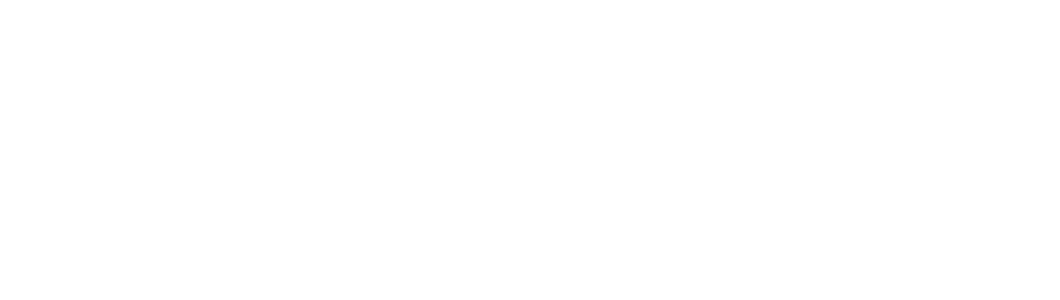
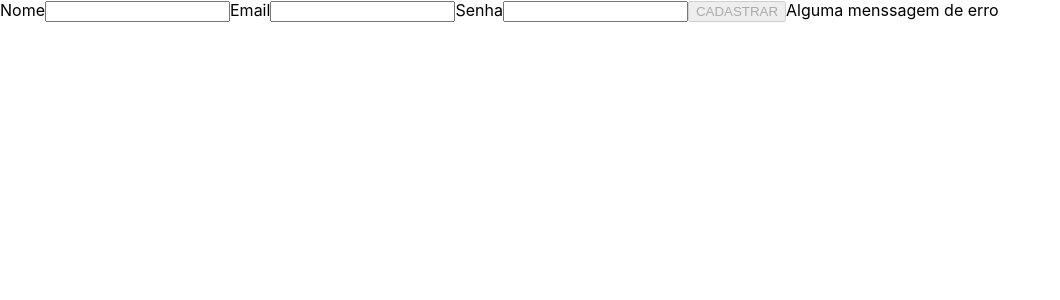
Before and after one commit to RaphaelPach/App-Delivery-Grupo-10, a React (Create React App) app in the folder front-end/: page /register in a window 1280 px wide. Shown: the top 300 px of the page, without its empty margins (0-1060 px from the left). Built offline with nearby package versions, Linux system fonts and the light colour scheme.

Commit message:
feat página de registro, e parte da validação dos inputs

```diff
--- a/front-end/src/App.js
+++ b/front-end/src/App.js
@@ -1,6 +1,7 @@
 import React from 'react';
 import { Switch, Route, Redirect } from 'react-router-dom';
 import Login from './pages/login';
+import Register from './pages/register';
 
 function App() {
   return (
@@ -9,10 +10,10 @@
         <Redirect to="/login" />
       </Route>
       <Route path="/login" component={ Login } />
+      <Route path="/register" component={ Register } />
     </Switch>
   );
 }
 // <Redirect from='/' to='/users/profile/:id' />
-// <Route exact path='/register' component={ Redirect } />
 
 export default App;
--- a/front-end/src/pages/register.jsx
+++ b/front-end/src/pages/register.jsx
@@ -1,56 +1,53 @@
-import { useState } from 'react';
+import { useState, useEffect } from 'react';
 import { Redirect } from 'react-router';
 
 const ROUTE = 'common_register';
 const NAME_ELEMENT = 'input-name';
-/* const EMAIL_ELEMENT = 'input-email'; */
+const EMAIL_ELEMENT = 'input-email';
 const PASSWORD_ELEMENT = 'input-password';
 const REGISTER_BUTTON_ELEMENT = 'button-register';
-const EMAIL_ERROR_ELEMENT = 'element-invalid-id';
+const REGISTER_ERROR_ELEMENT = 'element-invalid_register';
 
 function Register() {
-  const [login, setLogin] = useState('');
+  const [name, setName] = useState('');
+  const [email, setEmail] = useState('');
   const [password, setPassword] = useState('');
-  const [enableDisable, setEnableDisable] = useState(true);
+  const [trueOrFalse, setTrueOrFalse] = useState(true);
   const [emailError, setEmailError] = useState(true);
-  /* const [registerPage, setRegisterPage] = useState(false); */
+  const [redirect, setRedirect] = useState(false);
 
-  const loginHandle = (event) => {
-    setLogin(event.target.value);
+  useEffect(() => {
+    const Regex = /^[a-z0-9.]+@[a-z0-9]+\.[a-z]+(\.[a-z]+)?$/i;
+    const VRegister = () => {
+      const SIX = 6;
+      const TWELVE = 12;
+      return (Regex.test(email) && password.length >= SIX && name.length >= TWELVE);
+    };
+    if (VRegister()) {
+      setTrueOrFalse(false);
+    } else {
+      setTrueOrFalse(true);
+    }
 
-    if (regex.test(login)) {
-      setEmailError(false);
+    if (Regex.test(email)) {
+      return setEmailError(false);
     }
-    if (regex.test(login) && password.length > SEVEN) {
-      setEnableDisable(false);
-    } else {
-      setEnableDisable(true);
-    }
-  };
+  }, [email, password, name]);
 
-  const passwordHandle = (event) => {
-    setPassword(event.target.value);
-
-    if (password && regex.test(login) && password.length > SEVEN) {
-      setEnableDisable(false);
-    } else {
-      setEnableDisable(true);
-    }
-  };
-
-  const loginOnClick = () => <Redirect to="/" />;
-  const registerOnClick = () => setRegisterPage(true);
-  // tirar funções daqui
+  if (redirect) {
+    return <Redirect to="/alguma-pagina" />;
+  }
 
   return (
     <div>
       <label htmlFor="name">
-        Name
+        Nome
         <input
           type="text"
           data-testid={ `${ROUTE}__${NAME_ELEMENT}` }
           name="name"
-          onChange={ loginHandle }
+          value={ name }
+          onChange={ (e) => setName(e.target.value) }
           required
         />
       </label>
@@ -59,27 +56,32 @@
         <input
           name="email"
           type="email"
+          data-testid={ `${ROUTE}__${EMAIL_ELEMENT}` }
+          value={ email }
+          onChange={ (e) => setEmail(e.target.value) }
+          required
+        />
+      </label>
+      <label htmlFor="senha">
+        Senha
+        <input
+          name="senha"
+          type="password"
           data-testid={ `${ROUTE}__${PASSWORD_ELEMENT}` }
-          onChange={ passwordHandle }
+          value={ password }
+          onChange={ (e) => setPassword(e.target.value) }
           required
         />
       </label>
       <button
         type="button"
-        onClick={ loginOnClick }
-        disabled={ enableDisable }
-        data-testid={ `${ROUTE}__${LOGIN_BUTTON_ELEMENT}` }
-      >
-        Senha
-      </button>
-      <button
-        type="button"
-        onClick={ registerOnClick }
+        onClick={ () => setRedirect(true) }
+        disabled={ trueOrFalse }
         data-testid={ `${ROUTE}__${REGISTER_BUTTON_ELEMENT}` }
       >
-        Ainda não tenho conta
+        CADASTRAR
       </button>
-      <span data-testid={ `${ROUTE}__${EMAIL_ERROR_ELEMENT}` }>
+      <span data-testid={ `${ROUTE}__${REGISTER_ERROR_ELEMENT}` }>
         { emailError ? 'Alguma menssagem de erro' : null }
       </span>
     </div>
```
Also changed, not shown: 1 other file (tests, documents, lock files or other folders).
